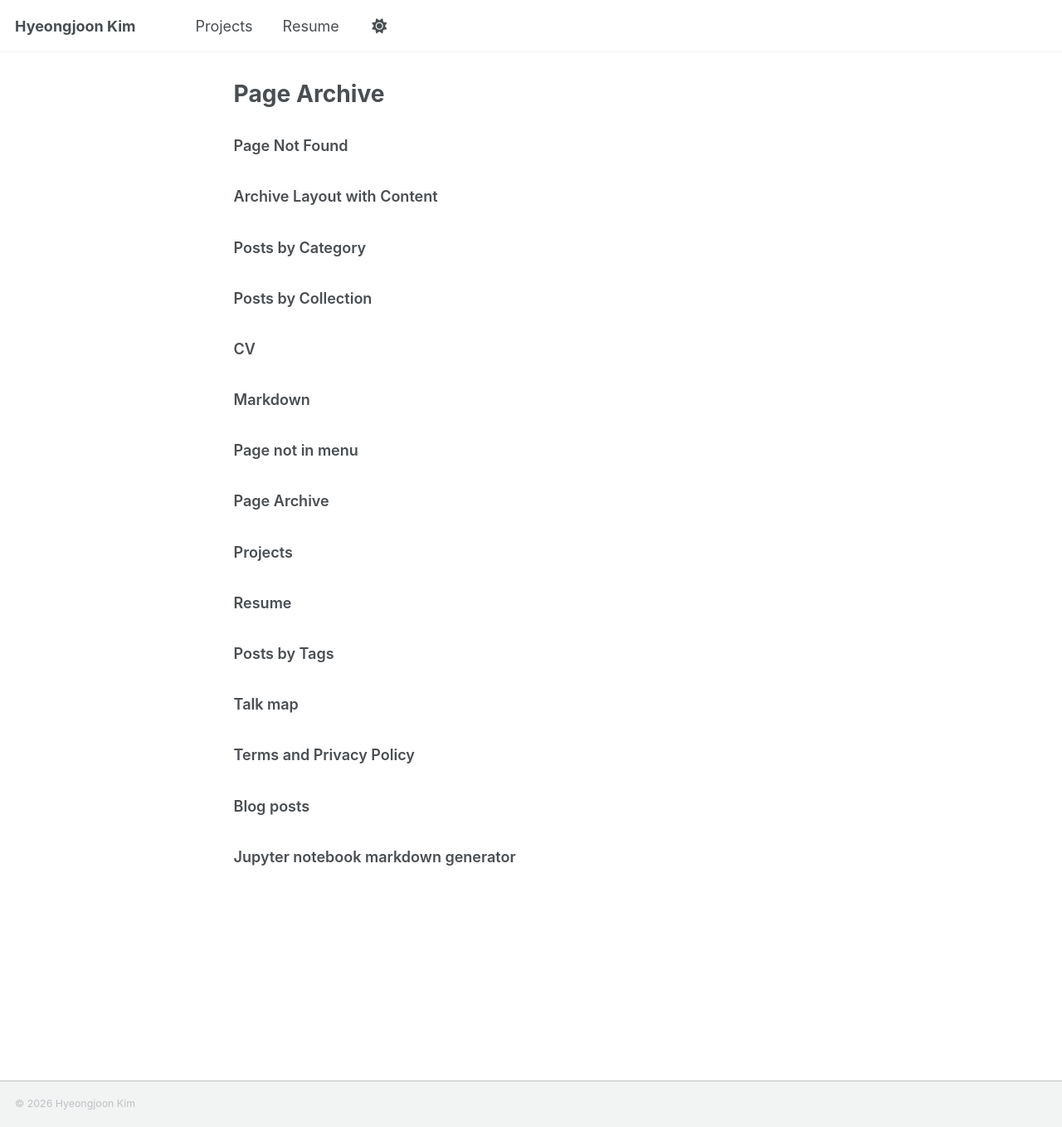
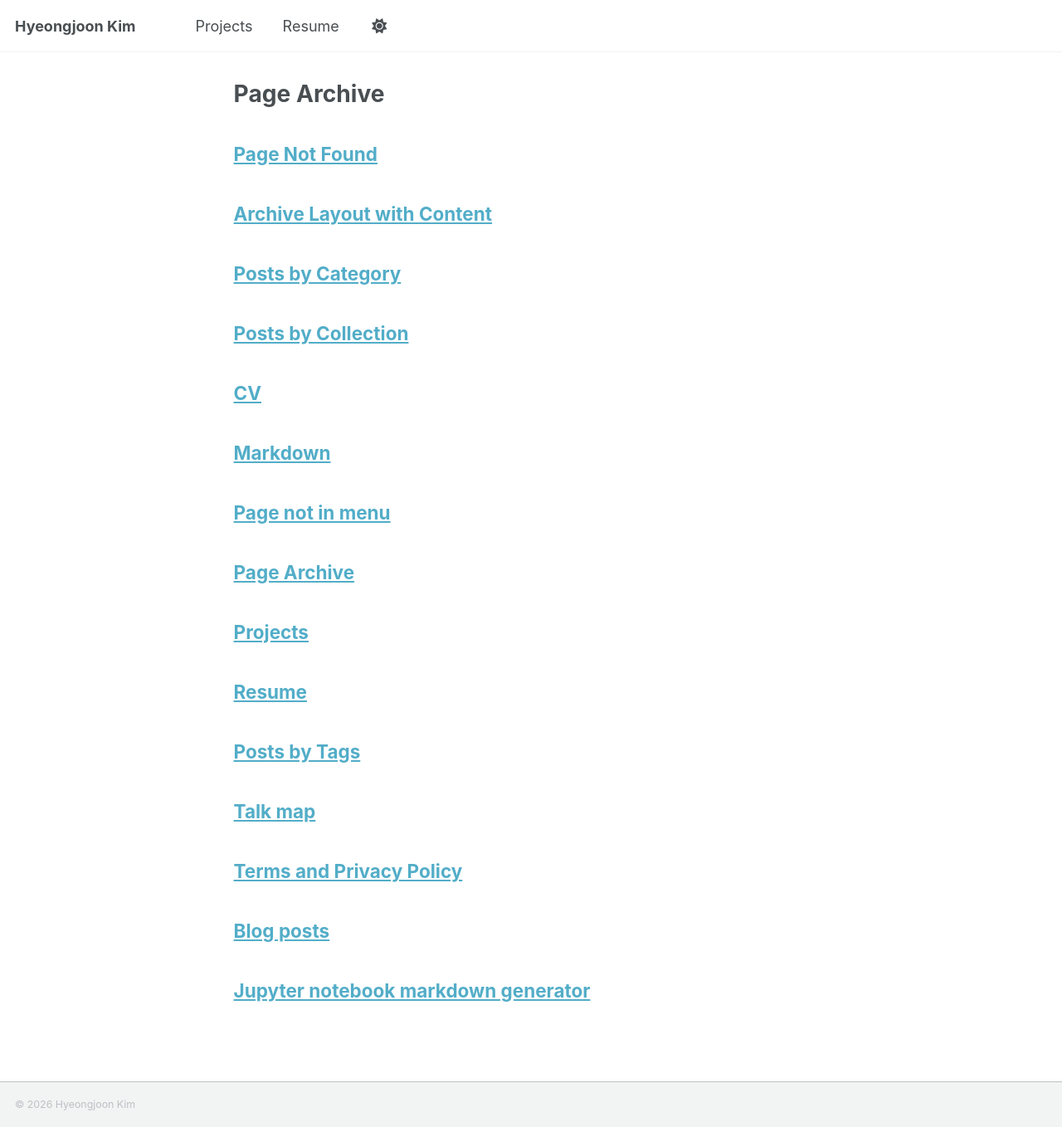
Before and after one commit to joonk1214/joonk1214.github.io, a Jekyll site: the page built from _pages/page-archive.html, in a window 1280 px wide and 1358 px high. Shown: the whole window at 83% size. Built offline with Jekyll 4.4.1, drawn with Linux system fonts in a browser that asks for light colours; a script bundle is joined from its source files by our own code; library files that are not in the unit come from our copies.

Commit message:
Update main.scss

```diff
--- a/assets/css/main.scss
+++ b/assets/css/main.scss
@@ -41,18 +41,3 @@
     "vendor/font-awesome/solid",
     "vendor/font-awesome/brands"
 ;
-
-.archive__item-title {
-  font-size: 1rem;
-  font-weight: 600;
-  line-height: 1.4;
-}
-
-.archive__item-title a {
-  color: inherit;
-  text-decoration: none;
-}
-
-.archive__item-title a:hover {
-  text-decoration: underline;
-}
```
